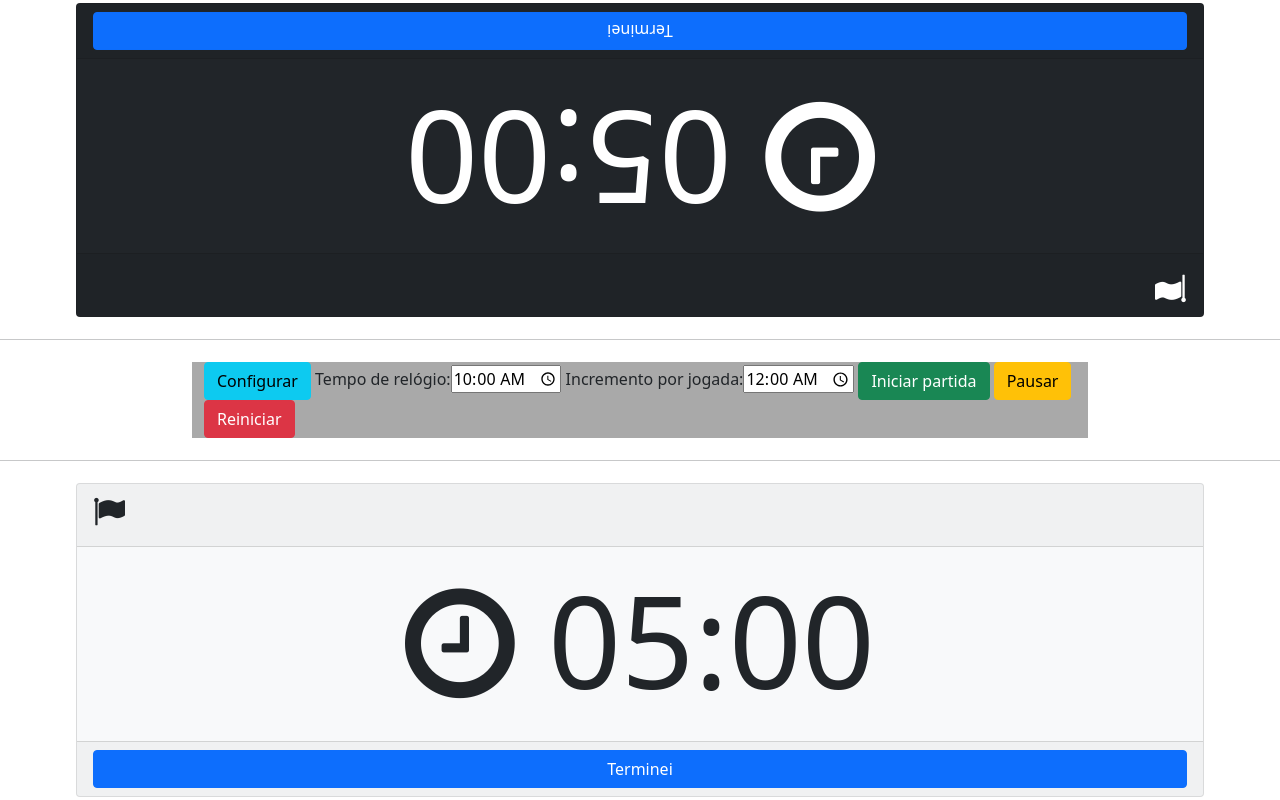
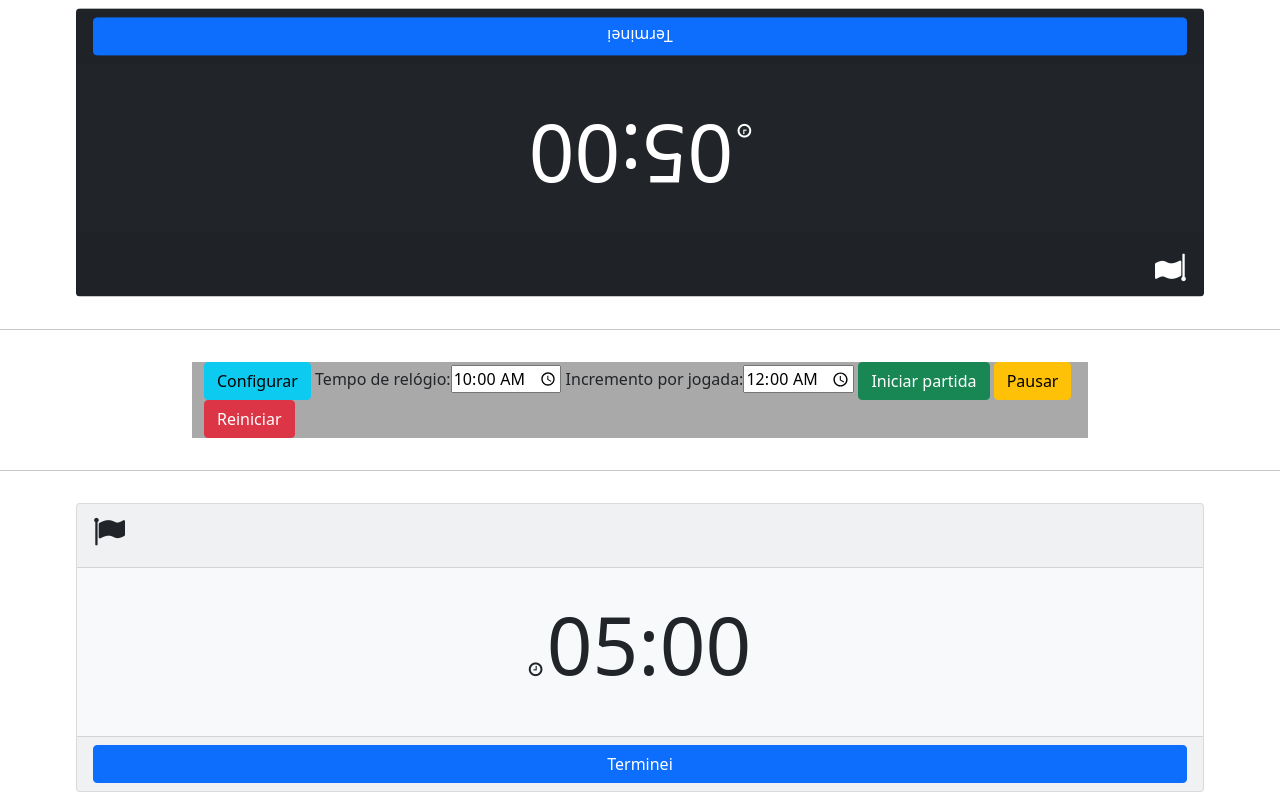
Before and after one commit to felipebastos/chessclock, a plain HTML site: page index.html in a window 1280 px wide. Drawn offline with Linux system fonts and the light colour scheme.

Commit message:
melhoria

```diff
--- a/index.html
+++ b/index.html
@@ -19,7 +19,7 @@
     <script src="chessclock.js"></script>
     <style>
         html, body {margin: 0; height: 100%; overflow: hidden}
-        h1 { font-size: 8em;}
+        .clock_text { font-size: 5em;}
         .blacks {
             transform: rotate(180deg);
 
@@ -60,7 +60,7 @@
                     <h2><i id="bf" class="fa fa-flag"></i></h2>
                 </div>
                 <div class="card-body">
-                    <h1 class="text-center"><i class="fa fa-clock-o"></i> <span id="clock_black">05:00</span></h1>
+                    <p class="text-center"><i class="fa fa-clock-o"></i> <span class="clock_text" id="clock_black">05:00</span></p>
                 </div>
                 <div class="card-footer">
                     <div class="d-grid gap-2">
@@ -87,7 +87,7 @@
                     <h2><i id="wf" class="fa fa-flag"></i></h2>
                 </div>
                 <div class="card-body">
-                    <h1 class="text-center"><i class="fa fa-clock-o"></i> <span id="clock_white">05:00</span></h1>
+                    <p class="text-center"><i class="fa fa-clock-o"></i> <span class="clock_text" id="clock_white">05:00</span></p>
                 </div>
                 <div class="card-footer">
                     <div class="d-grid gap-2">
```
